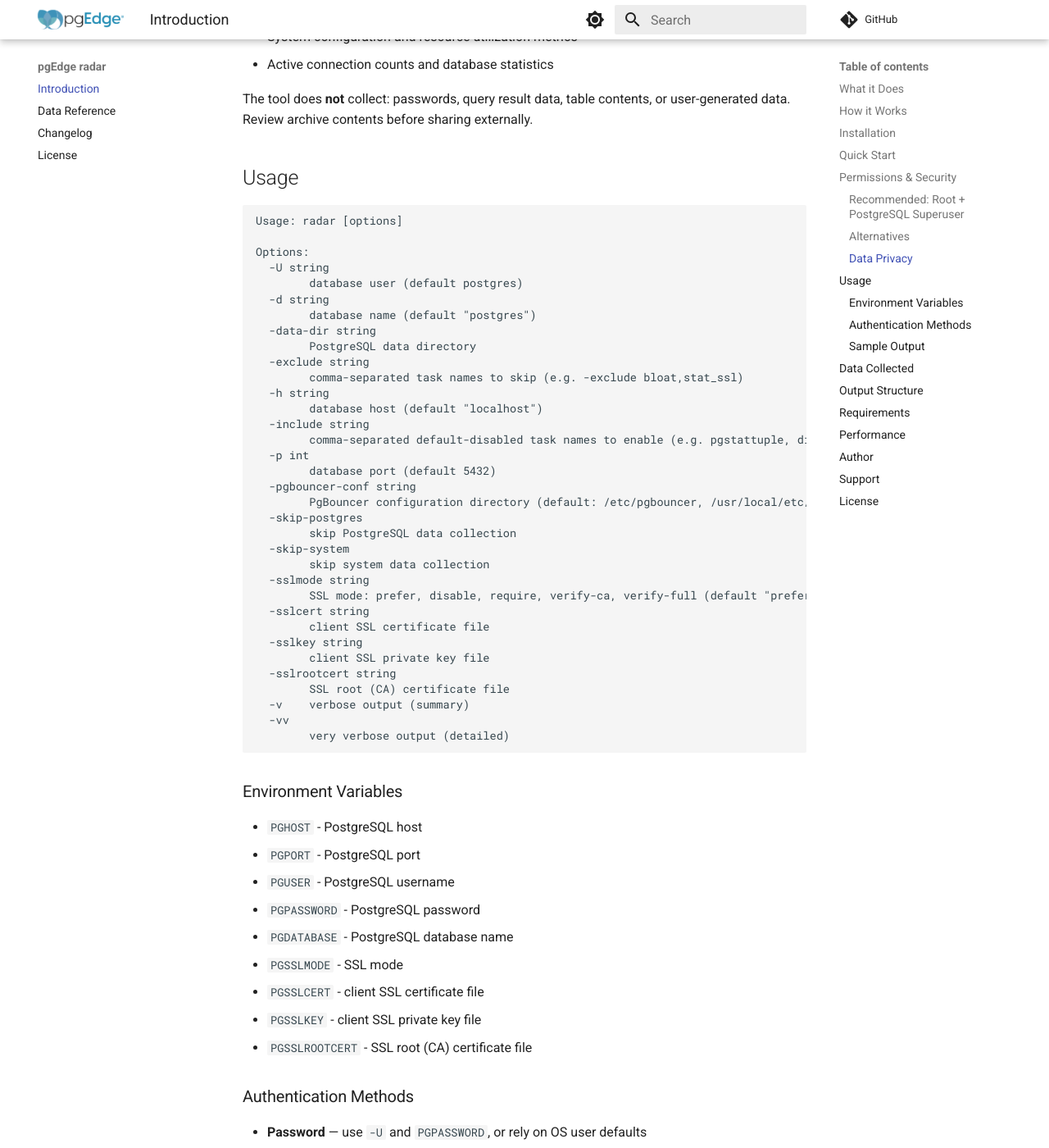
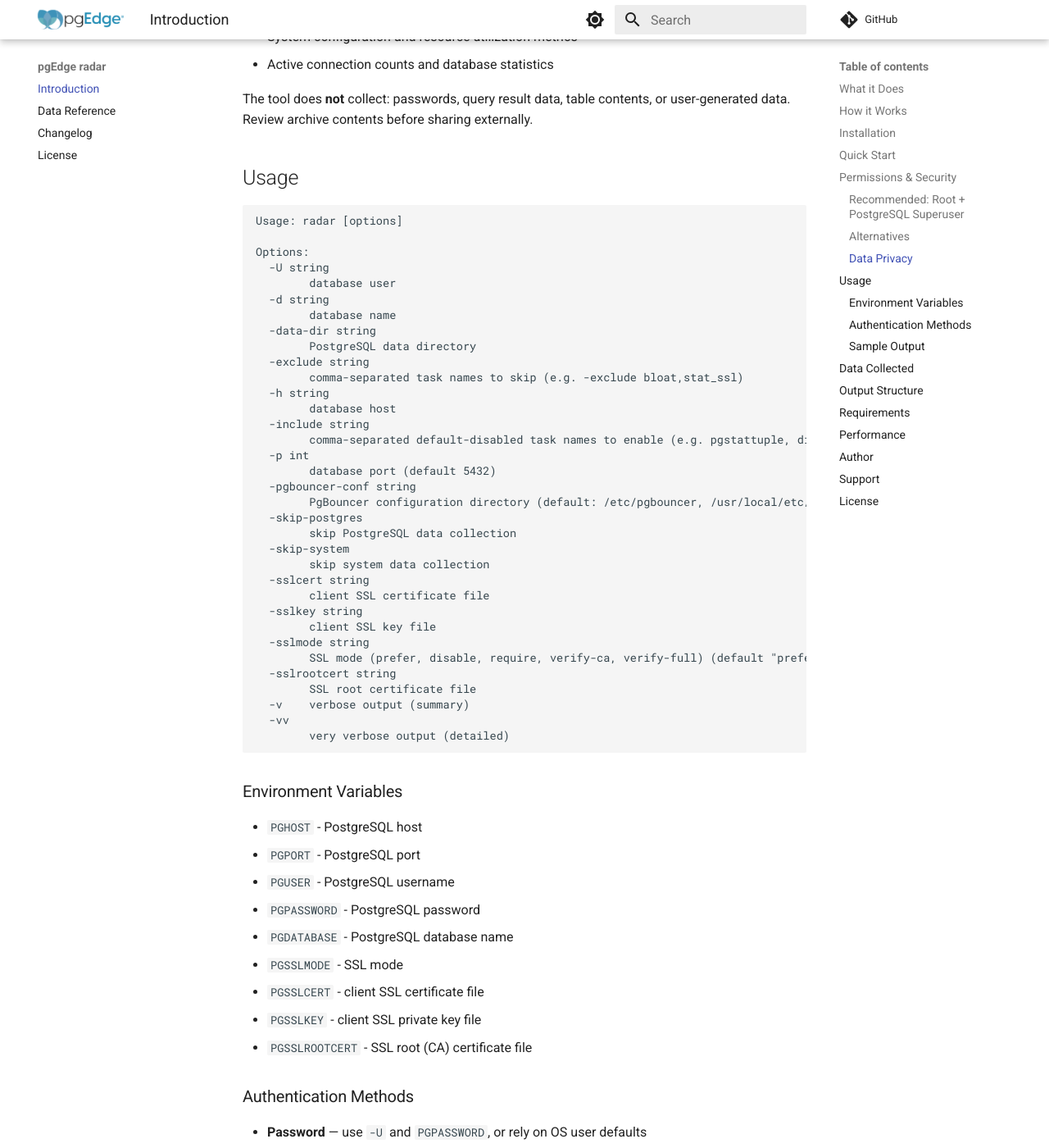
Before and after one commit to pgEdge/radar, an MkDocs documentation site: the page built from docs/index.md, in a window 1280 px wide and 1400 px high, scrolled down 2309 px. Shown: the whole window at 82% size. Built offline with MkDocs 1.6.1 and Material for MkDocs 9.7.7, drawn with Linux system fonts in a browser that asks for light colours; comment, search, counter and statistics services are not loaded.

Commit message:
docs: regenerate the --help capture from the real CLI

```diff
--- a/docs/index.md
+++ b/docs/index.md
@@ -91,15 +91,15 @@ Usage: radar [options]
 
 Options:
   -U string
-    	database user (default postgres)
+    	database user
   -d string
-    	database name (default "postgres")
+    	database name
   -data-dir string
     	PostgreSQL data directory
   -exclude string
     	comma-separated task names to skip (e.g. -exclude bloat,stat_ssl)
   -h string
-    	database host (default "localhost")
+    	database host
   -include string
     	comma-separated default-disabled task names to enable (e.g. pgstattuple, disabled by default)
   -p int
@@ -110,14 +110,14 @@ Options:
     	skip PostgreSQL data collection
   -skip-system
     	skip system data collection
-  -sslmode string
-    	SSL mode: prefer, disable, require, verify-ca, verify-full (default "prefer")
   -sslcert string
     	client SSL certificate file
   -sslkey string
-    	client SSL private key file
+    	client SSL key file
+  -sslmode string
+    	SSL mode (prefer, disable, require, verify-ca, verify-full) (default "prefer")
   -sslrootcert string
-    	SSL root (CA) certificate file
+    	SSL root certificate file
   -v	verbose output (summary)
   -vv
     	very verbose output (detailed)
```
Also changed, not shown: README.md (+7 -7 lines).
